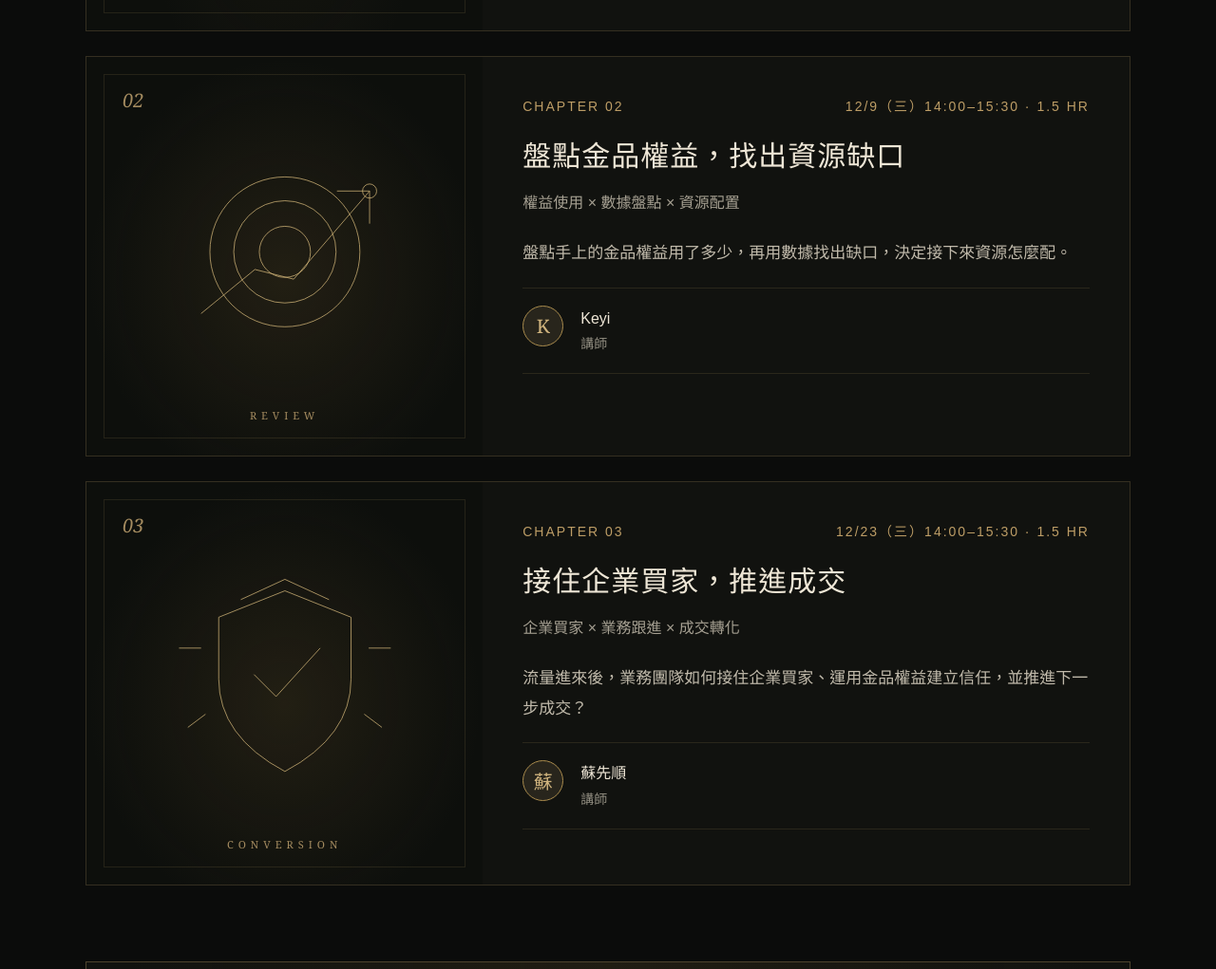
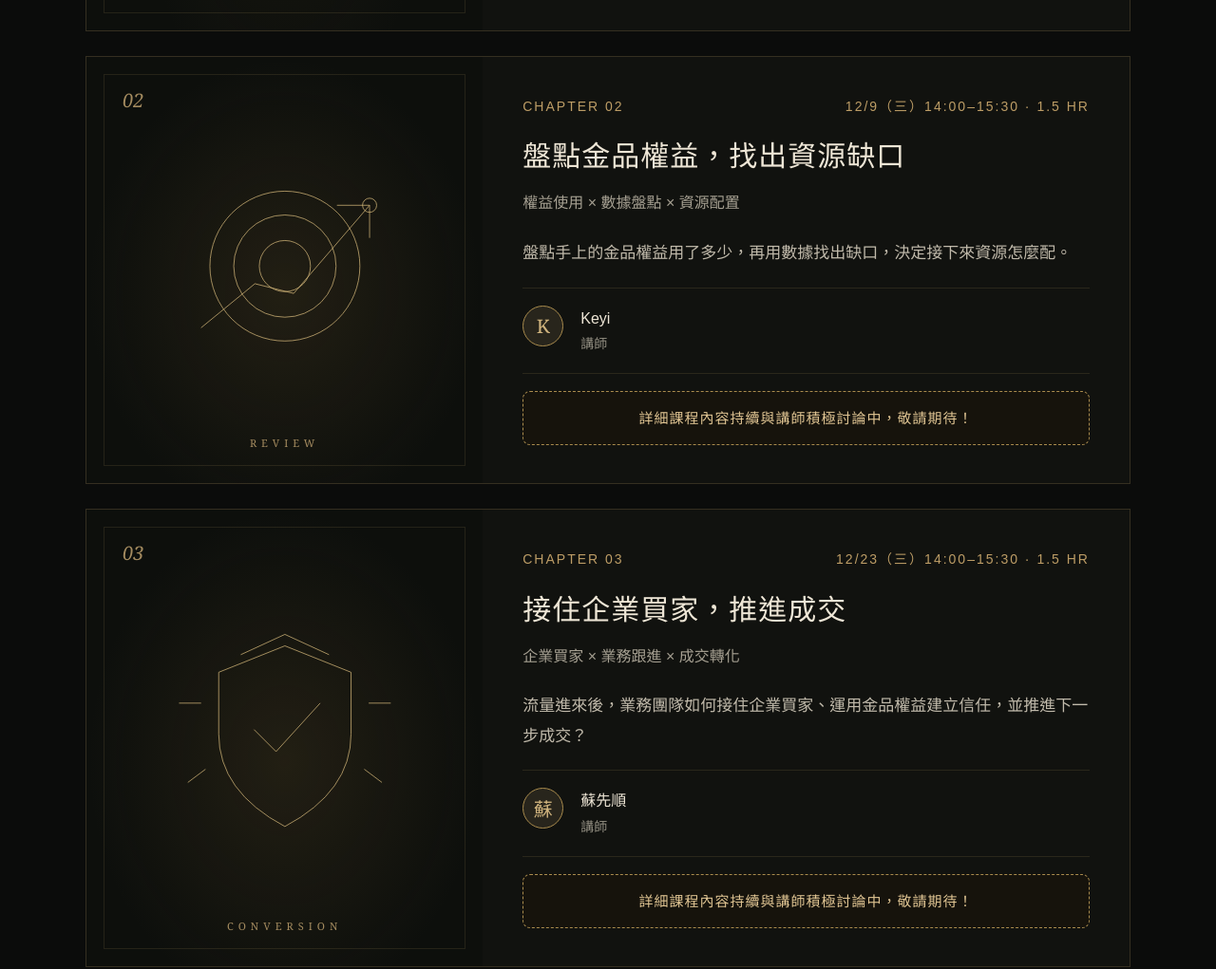
Before and after one commit to alibabaamyh-cmyk/gold-elite-courses, a plain HTML site: page index.html in a window 1280 px wide. Shown: the part 2698-3719 px from the top of the page at 95% size. Drawn offline with Linux system fonts and the light colour scheme; animation ran at ten frames a second.

Commit message:
Add files via upload

```diff
--- a/index.html
+++ b/index.html
@@ -31,6 +31,8 @@ html{width:100%;-webkit-text-size-adjust:100%;text-size-adjust:100%}body{width:1
 .qrcode-wrap { margin: 22px auto 0; text-align: center; }
 .qrcode { width: 140px; height: 140px; display: block; margin: 0 auto; border: 1px solid #a88953; border-radius: 10px; padding: 8px; background: #f5f1e8; }
 .qrcode-hint { display: block; margin-top: 10px; font-size: 12px; letter-spacing: 3px; color: #c1baab; }
+
+.coming-soon { margin: 6px 0 0; padding: 14px 18px; border: 1px dashed #a98b4d; border-radius: 8px; color: #e0c593; font-size: 15px; letter-spacing: 1px; text-align: center; background: #16130c; }
 
 nav .navlinks, .eyebrow, .kicker { font-size: 13px; }
 .hero p { font-size: 17px; }
@@ -123,6 +125,7 @@ const courses = [
     "initial": "K",
     "sub": "權益使用 × 數據盤點 × 資源配置",
     "intro": "盤點手上的金品權益用了多少，再用數據找出缺口，決定接下來資源怎麼配。",
+    "comingSoon": true,
     "svg": "<circle cx=\"150\" cy=\"135\" r=\"85\"/><circle cx=\"150\" cy=\"135\" r=\"58\"/><circle cx=\"150\" cy=\"135\" r=\"29\"/><path d=\"M55 205 116 155 160 166 246 66 M209 66h37v37\"/><circle cx=\"246\" cy=\"66\" r=\"8\"/>"
   },
   {
@@ -133,10 +136,12 @@ const courses = [
     "initial": "蘇",
     "sub": "企業買家 × 業務跟進 × 成交轉化",
     "intro": "流量進來後，業務團隊如何接住企業買家、運用金品權益建立信任，並推進下一步成交？",
+    "comingSoon": true,
     "svg": "<path d=\"M150 35 225 65v70q0 65-75 105-75-40-75-105V65Z\"/><path d=\"m115 130 25 25 50-55\"/><path d=\"M100 45 150 22 200 45 M55 100H30 M245 100h25 M60 175l-20 15 M240 175l20 15\"/>"
   }
 ];
 document.getElementById('courses').innerHTML=courses.map((c,i)=>`<article class="course"><div class="art"><div class="num">0${i+1}</div><svg viewBox="0 0 300 280" aria-hidden="true">${c.svg}</svg><div class="label">${c.en}</div></div><div class="coursecontent"><div class="meta"><span>CHAPTER 0${i+1}</span><span>${c.time} · 1.5 HR</span></div><h3>${c.title}</h3><p class="sub">${c.sub}</p>${c.intro ? `<p class="course-intro">${c.intro}</p>` : ''}<div class="teacher">${c.photo ? `<img class="avatar-img" src="${c.photo}" alt="${c.name}">` : `<div class="avatar">${c.initial}</div>`}<div><strong>${c.name}</strong><small>講師</small>${c.bioTag ? `<ul class="teacher-bio">${c.bioTag.map(b => `<li>${b}</li>`).join('')}</ul>` : ''}</div></div>
+${c.comingSoon ? `<p class="coming-soon">詳細課程內容持續與講師積極討論中，敬請期待！</p>` : ''}
 ${c.bio ? `
 <details class="teacher-details">
   <summary>講師介紹</summary>
```
